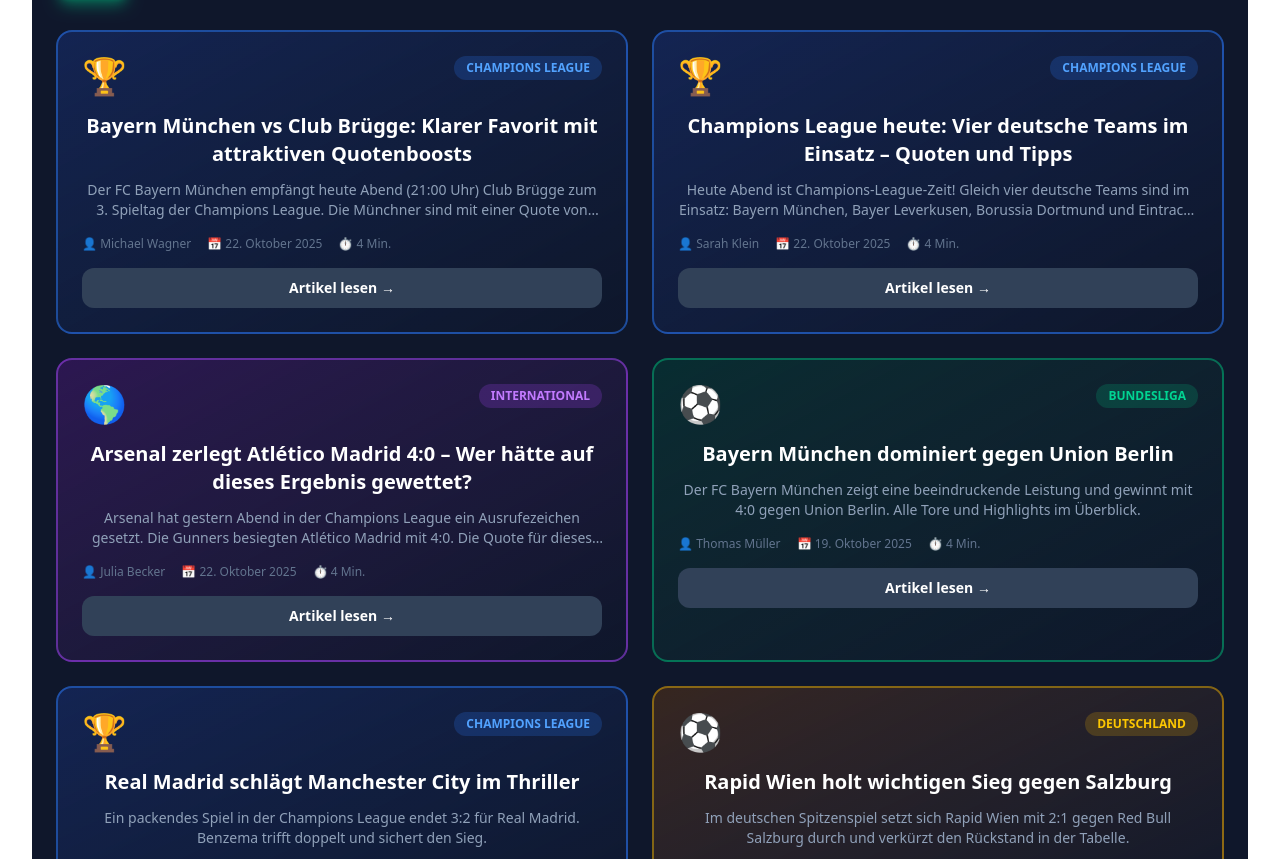
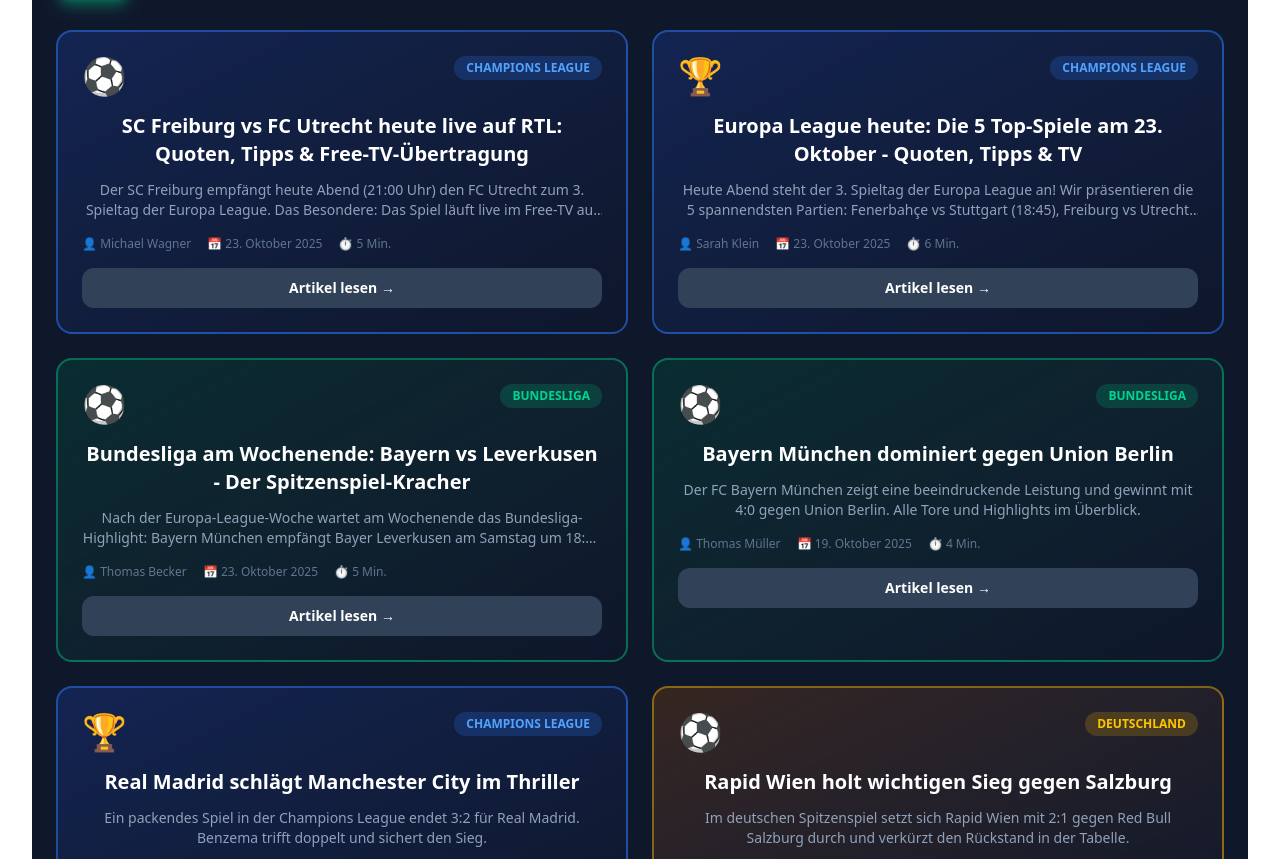
Before and after one commit to michaelgie79/nur-sportwetten-de, a React (Vite) app: page / in a window 1280 px wide. Shown: the part 1169-2028 px from the top of the page. Built offline with nearby package versions, Linux system fonts and the light colour scheme.

Commit message:
Update articles for Oct 23: Freiburg vs Utrecht, Europa League Top 5, Bayern vs Leverkusen preview

```diff
--- a/src/App.jsx
+++ b/src/App.jsx
@@ -9,34 +9,34 @@
   // Simulated news data
   const newsArticles = [
     {
-      id: 101,
+      id: 201,
       category: 'champions-league',
-      title: 'Bayern München vs Club Brügge: Klarer Favorit mit attraktiven Quotenboosts',
-      excerpt: 'Der FC Bayern München empfängt heute Abend (21:00 Uhr) Club Brügge zum 3. Spieltag der Champions League. Die Münchner sind mit einer Quote von 1.20 klarer Favorit. Besonders interessant: Winamax bietet einen 1000%-Quotenboost auf den Bayern-Sieg – aus 1.21 werden 14.00!',
-      date: '22. Oktober 2025',
+      title: 'SC Freiburg vs FC Utrecht heute live auf RTL: Quoten, Tipps & Free-TV-Übertragung',
+      excerpt: 'Der SC Freiburg empfängt heute Abend (21:00 Uhr) den FC Utrecht zum 3. Spieltag der Europa League. Das Besondere: Das Spiel läuft live im Free-TV auf RTL! Freiburg ist mit Quote 1.60 klarer Favorit. Unser Tipp: Freiburg-Sieg + Über 2.5 Tore (Kombiquote 2.40).',
+      date: '23. Oktober 2025',
       author: 'Michael Wagner',
-      readTime: '4 Min.',
+      readTime: '5 Min.',
+      image: '⚽'
+    },
+    {
+      id: 202,
+      category: 'champions-league',
+      title: 'Europa League heute: Die 5 Top-Spiele am 23. Oktober - Quoten, Tipps & TV',
+      excerpt: 'Heute Abend steht der 3. Spieltag der Europa League an! Wir präsentieren die 5 spannendsten Partien: Fenerbahçe vs Stuttgart (18:45), Freiburg vs Utrecht (RTL Free-TV!), AS Rom vs Plzeň, Nottingham Forest vs Porto und Celtic vs Sturm Graz. Kombiwette: Freiburg + Rom + Celtic = Quote 3.72!',
+      date: '23. Oktober 2025',
+      author: 'Sarah Klein',
+      readTime: '6 Min.',
       image: '🏆'
     },
     {
-      id: 102,
-      category: 'champions-league',
-      title: 'Champions League heute: Vier deutsche Teams im Einsatz – Quoten und Tipps',
-      excerpt: 'Heute Abend ist Champions-League-Zeit! Gleich vier deutsche Teams sind im Einsatz: Bayern München, Bayer Leverkusen, Borussia Dortmund und Eintracht Frankfurt. Wir haben die besten Quoten und Wett-Tipps für euch zusammengestellt.',
-      date: '22. Oktober 2025',
-      author: 'Sarah Klein',
-      readTime: '4 Min.',
-      image: '🏆'
-    },
-    {
-      id: 103,
-      category: 'international',
-      title: 'Arsenal zerlegt Atlético Madrid 4:0 – Wer hätte auf dieses Ergebnis gewettet?',
-      excerpt: 'Arsenal hat gestern Abend in der Champions League ein Ausrufezeichen gesetzt. Die Gunners besiegten Atlético Madrid mit 4:0. Die Quote für dieses korrekte Ergebnis lag bei satten 18.0. Auch Newcastle und Manchester City feierten klare Siege.',
-      date: '22. Oktober 2025',
-      author: 'Julia Becker',
-      readTime: '4 Min.',
-      image: '🌎'
+      id: 203,
+      category: 'bundesliga',
+      title: 'Bundesliga am Wochenende: Bayern vs Leverkusen - Der Spitzenspiel-Kracher',
+      excerpt: 'Nach der Europa-League-Woche wartet am Wochenende das Bundesliga-Highlight: Bayern München empfängt Bayer Leverkusen am Samstag um 18:30 Uhr! Tabellenführer gegen Zweiter - nur 2 Punkte Rückstand! Frühe Quote: Bayern 1.70. Unser Tipp: Beide Teams treffen (Quote 1.60).',
+      date: '23. Oktober 2025',
+      author: 'Thomas Becker',
+      readTime: '5 Min.',
+      image: '⚽'
     },
     {
       id: 1,
```
